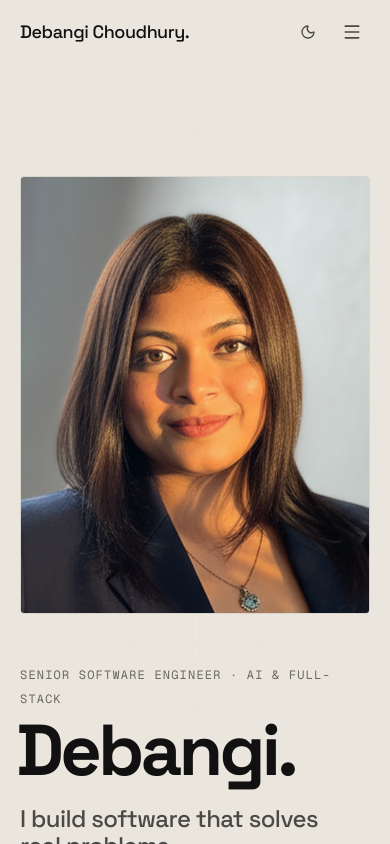
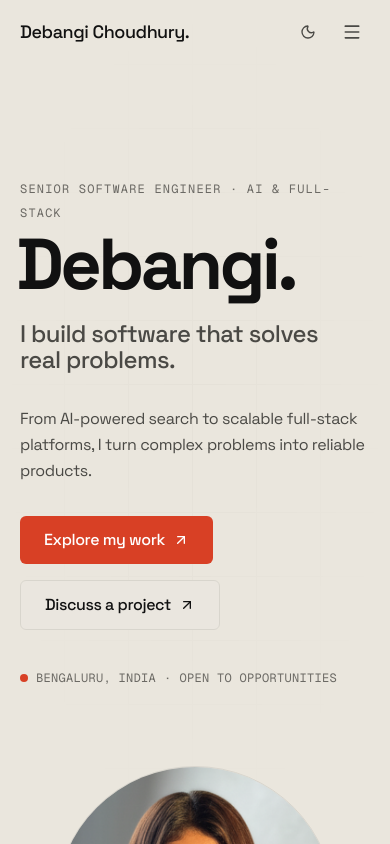
Before and after one commit to DecodeDebangi/portfolio-2026, a Next.js app: page / in a window 390 px wide. Shown: the top 844 px of the page. Built offline with nearby package versions, Linux system fonts and the light colour scheme.

Commit message:
Fix mobile hero layout and image styling

```diff
--- a/src/components/HeroSection.tsx
+++ b/src/components/HeroSection.tsx
@@ -12,7 +12,7 @@ export function HeroSection() {
       <div className="relative z-10 px-5 md:px-8 lg:px-16 max-w-[1440px] mx-auto w-full">
         <div className="grid grid-cols-1 md:grid-cols-12 gap-12 lg:gap-8 items-center mt-12 md:mt-0">
           {/* Text Content */}
-        <div className="flex flex-col space-y-6 md:space-y-10 order-2 md:order-1 md:col-span-7 lg:col-span-8">
+        <div className="flex flex-col space-y-6 md:space-y-10 md:col-span-7 lg:col-span-8">
           <div className="space-y-6">
             <span className="text-xs font-mono text-foreground-meta tracking-widest uppercase">
               {portfolioConfig.title} · AI & FULL-STACK
@@ -58,8 +58,8 @@ export function HeroSection() {
         </div>
 
         {/* Portrait */}
-        <div className="order-1 md:order-2 md:col-span-5 lg:col-span-4 flex justify-center md:justify-end w-full">
-          <div className="relative w-full max-w-[400px] lg:max-w-none aspect-[4/5] md:aspect-[3/4] rounded-sm overflow-hidden bg-surface-secondary border border-border transition-all duration-700">
+        <div className="md:col-span-5 lg:col-span-4 flex justify-center md:justify-end w-full mt-8 md:mt-0">
+          <div className="relative w-full max-w-[280px] md:max-w-[400px] lg:max-w-none aspect-square md:aspect-[3/4] rounded-full md:rounded-sm overflow-hidden bg-surface-secondary border border-border transition-all duration-700">
             {/* The image should be placed at public/images/debangi-portrait.jpg */}
             {/* If missing, this container acts as a graceful placeholder */}
             <div className="absolute inset-0 flex items-center justify-center text-foreground-muted text-sm px-6 text-center">
```
